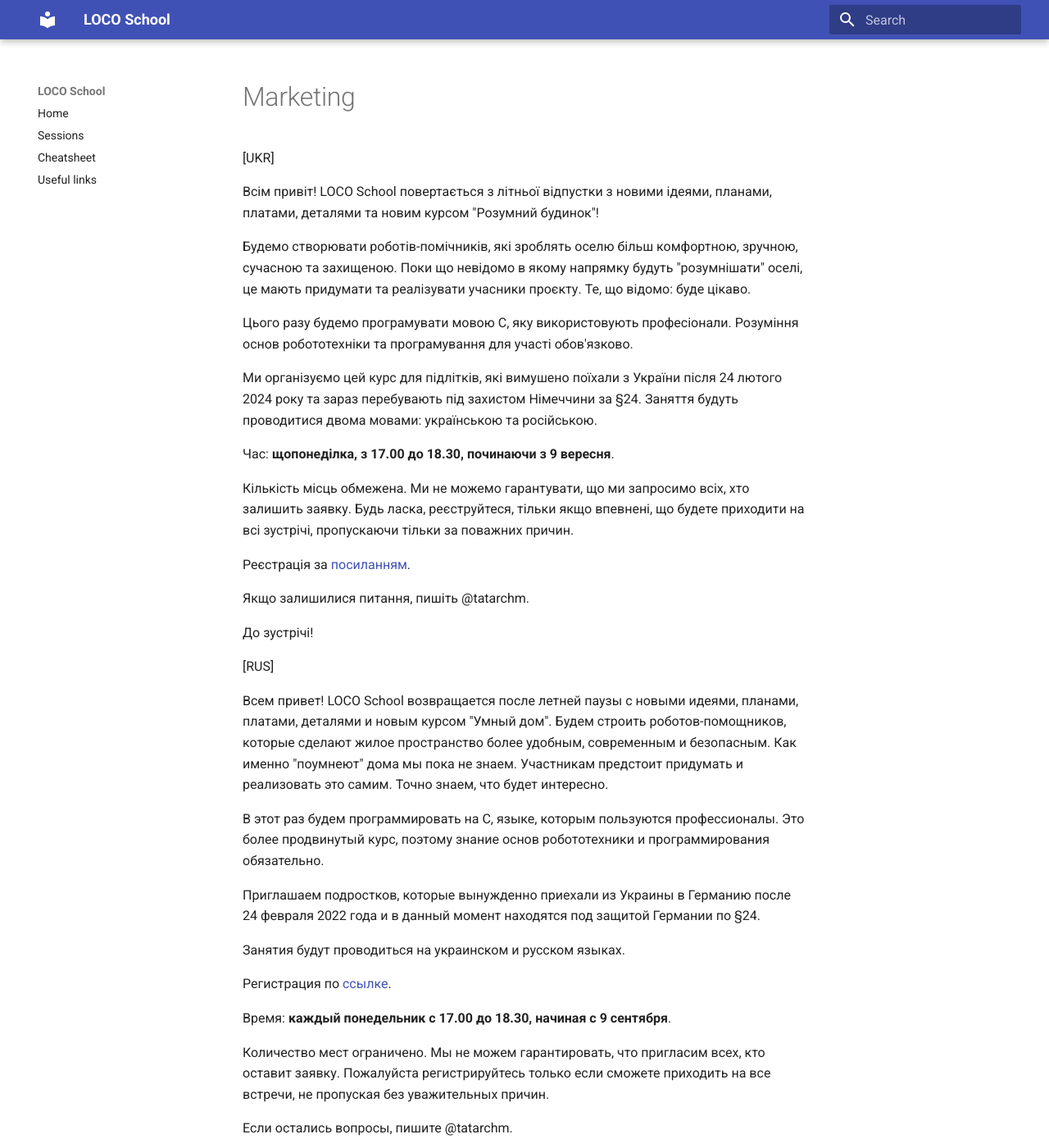
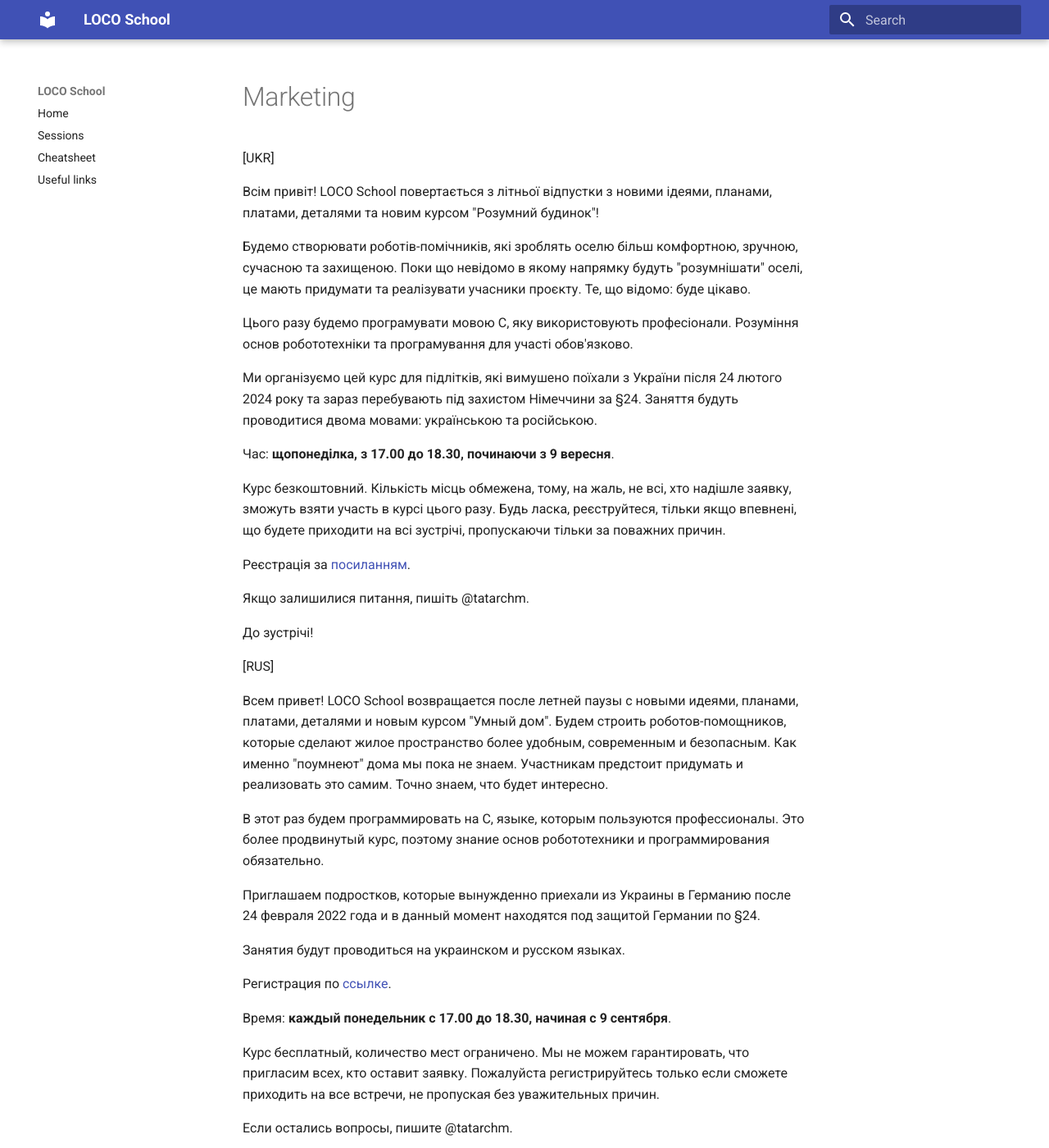
Before and after one commit to locoschool/locoschool, an MkDocs documentation site: the page built from docs/marketing.md, in a window 1280 px wide and 1400 px high. Shown: the whole window at 82% size. Built offline with MkDocs 1.6.1 and Material for MkDocs 9.7.7, drawn with Linux system fonts in a browser that asks for light colours.

Commit message:
small changes

```diff
--- a/docs/marketing.md
+++ b/docs/marketing.md
@@ -10,7 +10,7 @@
 
 Час: **щопонеділка, з 17.00 до 18.30, починаючи з 9 вересня**.
 
-Кількість місць обмежена. Ми не можемо гарантувати, що ми запросимо всіх, хто залишить заявку. Будь ласка, реєструйтеся, тільки якщо впевнені, що будете приходити на всі зустрічі, пропускаючи тільки за поважних причин.
+Курс безкоштовний. Кількість місць обмежена, тому, на жаль, не всі, хто надішле заявку, зможуть взяти участь в курсі цього разу. Будь ласка, реєструйтеся, тільки якщо впевнені, що будете приходити на всі зустрічі, пропускаючи тільки за поважних причин.
 
 Реєстрація за [посиланням](https://docs.google.com/forms/d/1vp1RhWA975FQnQfnh2bY88VtMk2euCYgLnZDJ6s24dE).
 
@@ -32,7 +32,7 @@
 
 Время: **каждый понедельник с 17.00 до 18.30, начиная с 9 сентября**.
 
-Количество мест ограничено. Мы не можем гарантировать, что пригласим всех, кто оставит заявку. Пожалуйста регистрируйтесь только если сможете приходить на все встречи, не пропуская без уважительных причин.
+Курс бесплатный, количество мест ограничено. Мы не можем гарантировать, что пригласим всех, кто оставит заявку. Пожалуйста регистрируйтесь только если сможете приходить на все встречи, не пропуская без уважительных причин.
 
 Если остались вопросы, пишите @tatarchm.
 
```
